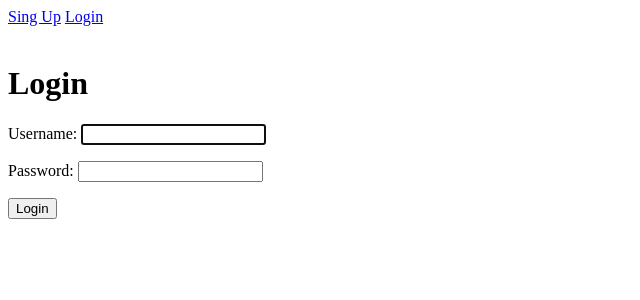
After one commit to odinserobaba/todo-project, a Django app: page /login/ in a window 1280 px wide. The commit adds this page. Shown: the top 300 px of the page, without its empty margins (0-640 px from the left). Run offline with Django 4.2, Linux system fonts and the light colour scheme.

Commit message:
Add logout and add loggin

```diff
--- a/todo/templates/todo/base.html
+++ b/todo/templates/todo/base.html
@@ -11,8 +11,8 @@ Logget In as {{ user.username }}
 
 {% else %}
 
-<a href="#">Sing Up</a>
-<a href="#">Login</a>
+<a href="{% url 'signupuser' %}">Sing Up</a>
+<a href="{% url 'loginuser' %}">Login</a>
 
 {% endif %}
 <br>
--- /dev/null
+++ b/todo/templates/todo/loginuser.html
@@ -0,0 +1,11 @@
+{% extends 'todo/base.html' %} {% block content %}
+
+<h1>Login</h1>
+<h2>{{ error }}</h2>
+
+<form method="POST">
+    {% csrf_token %} {{ form.as_p }}
+    <button type="submit">Login</button>
+</form>
+
+{% endblock %}
--- a/todo/views.py
+++ b/todo/views.py
@@ -1,8 +1,8 @@
 from django.shortcuts import render, redirect
-from django.contrib.auth.forms import UserCreationForm
+from django.contrib.auth.forms import UserCreationForm, AuthenticationForm
 from django.contrib.auth.models import User
 from django.db import IntegrityError
-from django.contrib.auth import login, logout
+from django.contrib.auth import login, logout, authenticate
 from django.views.decorators.csrf import csrf_protect
 # Create your views here.
 
@@ -12,9 +12,9 @@ def home(request):
 
 
 @csrf_protect
-def singupuser(request):
+def signupuser(request):
     if request.method == 'GET':
-        return render(request, 'todo/singupuser.html', {'form': UserCreationForm()})
+        return render(request, 'todo/signupuser.html', {'form': UserCreationForm()})
     else:
         # Create new user
         if request.POST['password1'] == request.POST['password2']:
@@ -25,10 +25,10 @@ def singupuser(request):
                 login(request, user)
                 return redirect('currenttodos')
             except IntegrityError:
-                return render(request, 'todo/singupuser.html', {'form': UserCreationForm(), 'error': 'This username has already been taken'})
+                return render(request, 'todo/signupuser.html', {'form': UserCreationForm(), 'error': 'This username has already been taken'})
         else:
             # Error pas1==pas2
-            return render(request, 'todo/singupuser.html', {'form': UserCreationForm(), 'error': 'Password did not math'})
+            return render(request, 'todo/signupuser.html', {'form': UserCreationForm(), 'error': 'Password did not math'})
 
 # if create new user
 
@@ -37,6 +37,19 @@ def currenttodos(request):
     return render(request, 'todo/currenttodos.html')
 
 
+def loginuser(request):
+    if request.method == 'GET':
+        return render(request, 'todo/loginuser.html', {'form': AuthenticationForm()})
+    else:
+        user = authenticate(
+            request, username=request.POST['username'], password=request.POST['password'])
+        if user is None:
+            return render(request, 'todo/loginuser.html', {'form': AuthenticationForm(), 'error': 'Username and password did not math'})
+        else:
+            login(request, user)
+            return redirect('currenttodos')
+
+
 def logoutuser(request):
     if request.method == 'POST':
         logout(request)
--- a/todowoo/urls.py
+++ b/todowoo/urls.py
@@ -20,8 +20,9 @@ from todo import views
 urlpatterns = [
     path('admin/', admin.site.urls),
     # AUTH
-    path('singup/', views.singupuser, name='singupuser'),
+    path('signup/', views.signupuser, name='signupuser'),
     path('logout/', views.logoutuser, name='logoutuser'),
+    path('login/', views.loginuser, name='loginuser'),
 
     # TODOS
     path('current/', views.currenttodos, name='currenttodos'),
```
Also changed, not shown: db.sqlite3, todo/templates/todo/signupuser.html (renamed from todo/templates/todo/singupuser.html).
